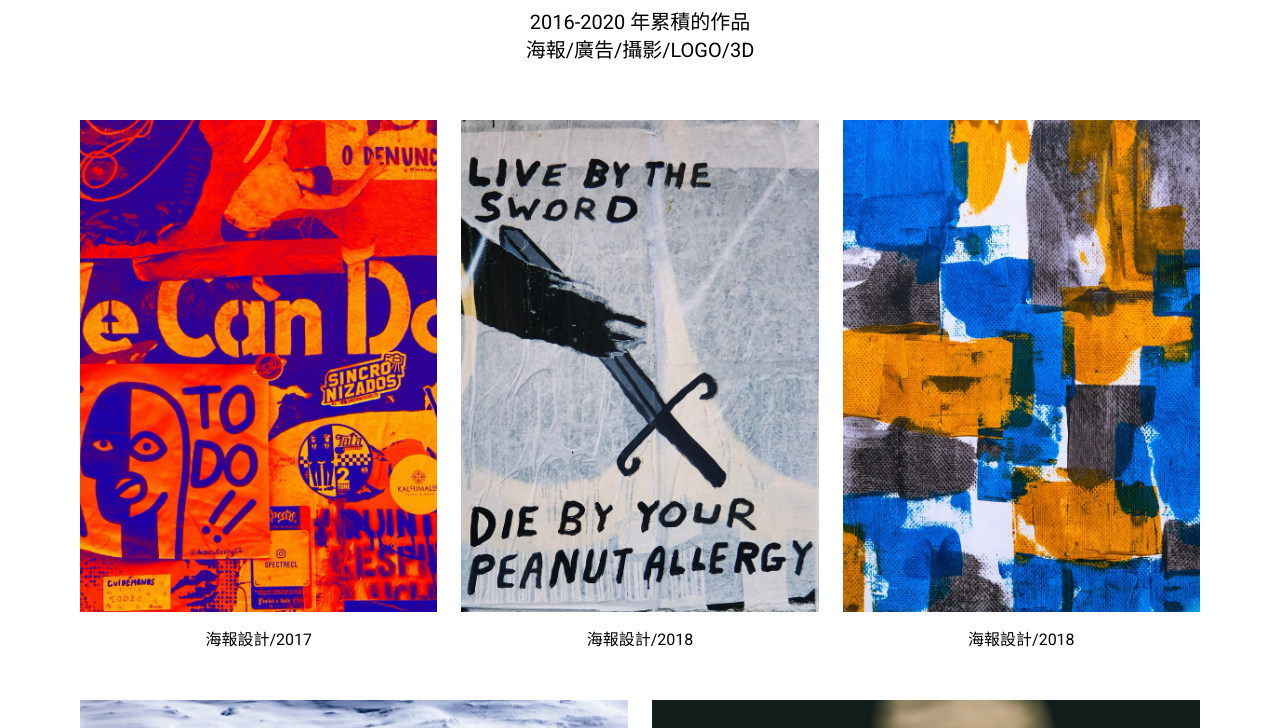
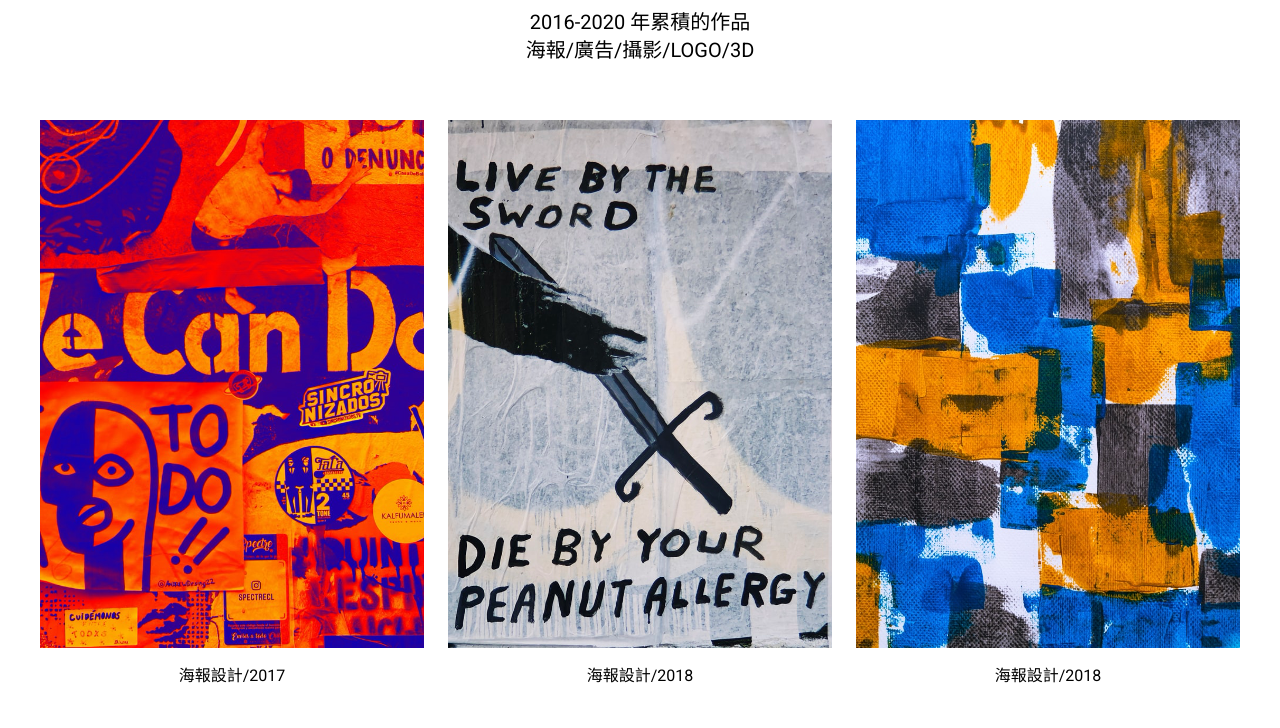
Before and after one commit to penspulse326/js-midterm, a website: page index.html in a window 1280 px wide. Shown: the part 3340-4068 px from the top of the page. Drawn offline with Linux system fonts and the light colour scheme.

Commit message:
fixed portfolio mx

```diff
--- a/index.html
+++ b/index.html
@@ -148,7 +148,7 @@
         </div>
       </div>
       <ul
-        class="portfolio lg:grid lg:grid-cols-12 gap-x-6 gap-y-12 md:mx-20 max-w-[1200px]"
+        class="portfolio lg:grid lg:grid-cols-12 gap-x-6 gap-y-12 md:mx-20 lg:mx-auto max-w-[1200px]"
       >
         <li class="col-span-4 mb-8 lg:mb-0">
           <img
```
Also changed, not shown: src/styles/output.css.
